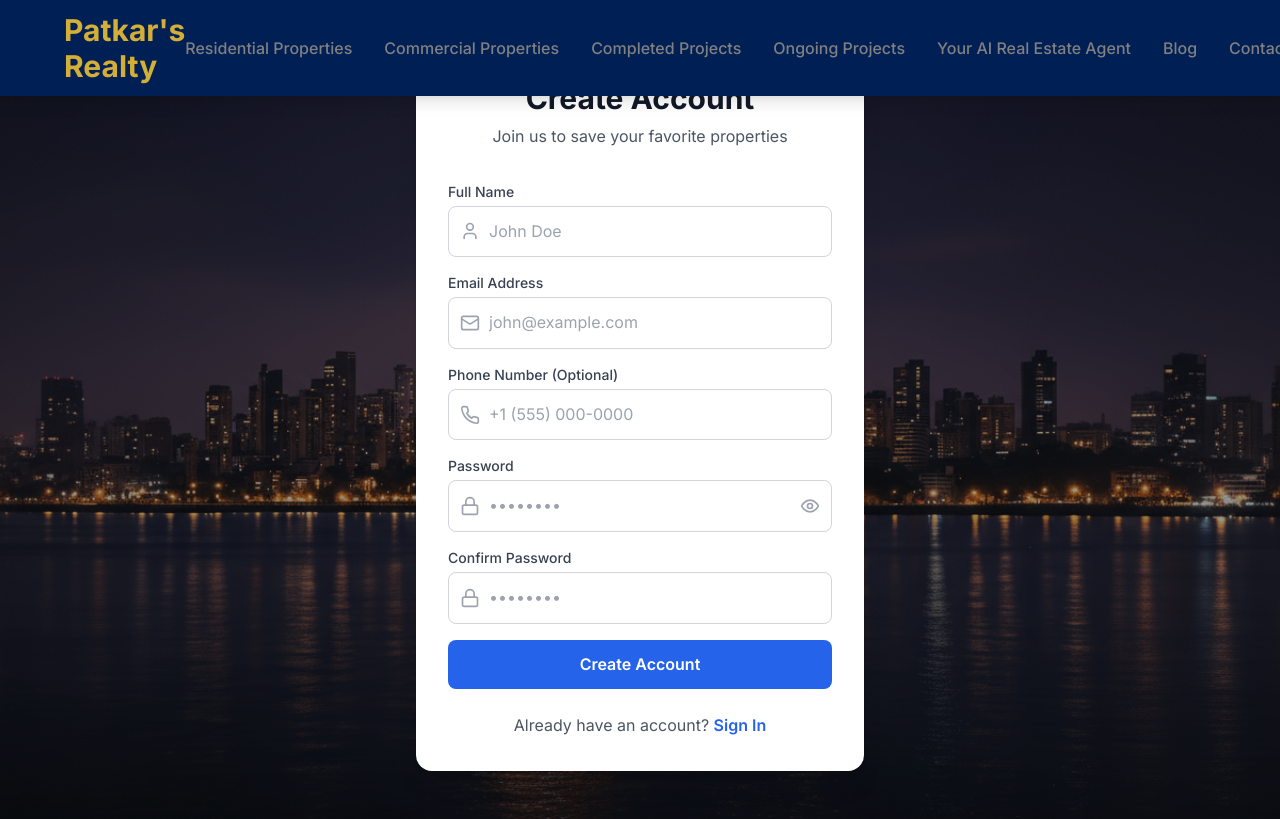
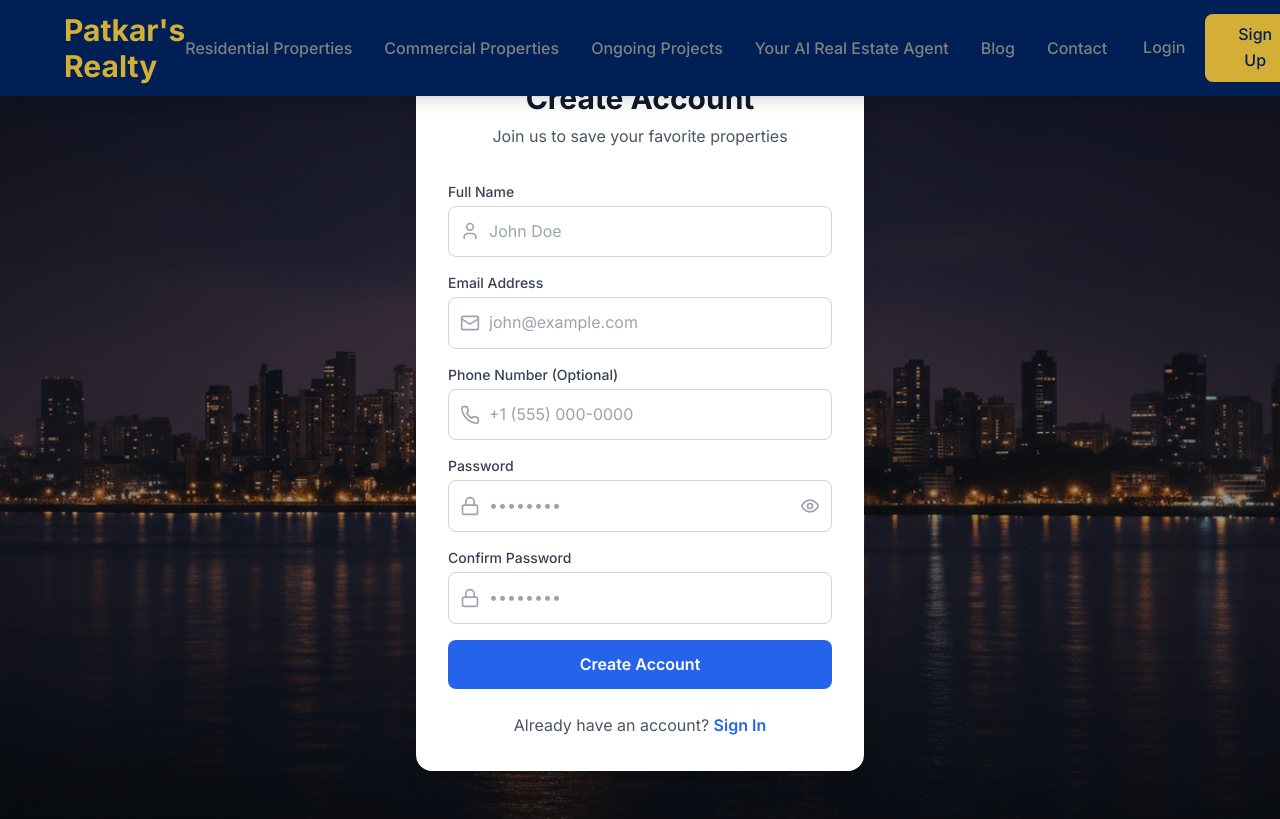
Before and after one commit to patkarrealty1-coder/Website, a React (Vite) app in the folder frontend/: page /register in a window 1280 px wide. Built offline with nearby package versions, Linux system fonts and the light colour scheme.

Commit message:
Remove 'Completed Projects' from navigation menu - not needed for real estate agency

```diff
--- a/frontend/src/components/Navbar.jsx
+++ b/frontend/src/components/Navbar.jsx
@@ -33,7 +33,6 @@ const Navbar = () => {
   const navLinks = [
     { name: 'Residential Properties', path: '/residential' },
     { name: 'Commercial Properties', path: '/commercial' },
-    { name: 'Completed Projects', path: '/completed-projects' },
     { name: 'Ongoing Projects', path: '/ongoing-projects' },
     { name: 'Your AI Real Estate Agent', path: '/ai-agent' },
     { name: 'Blog', path: '/blog' },
```
